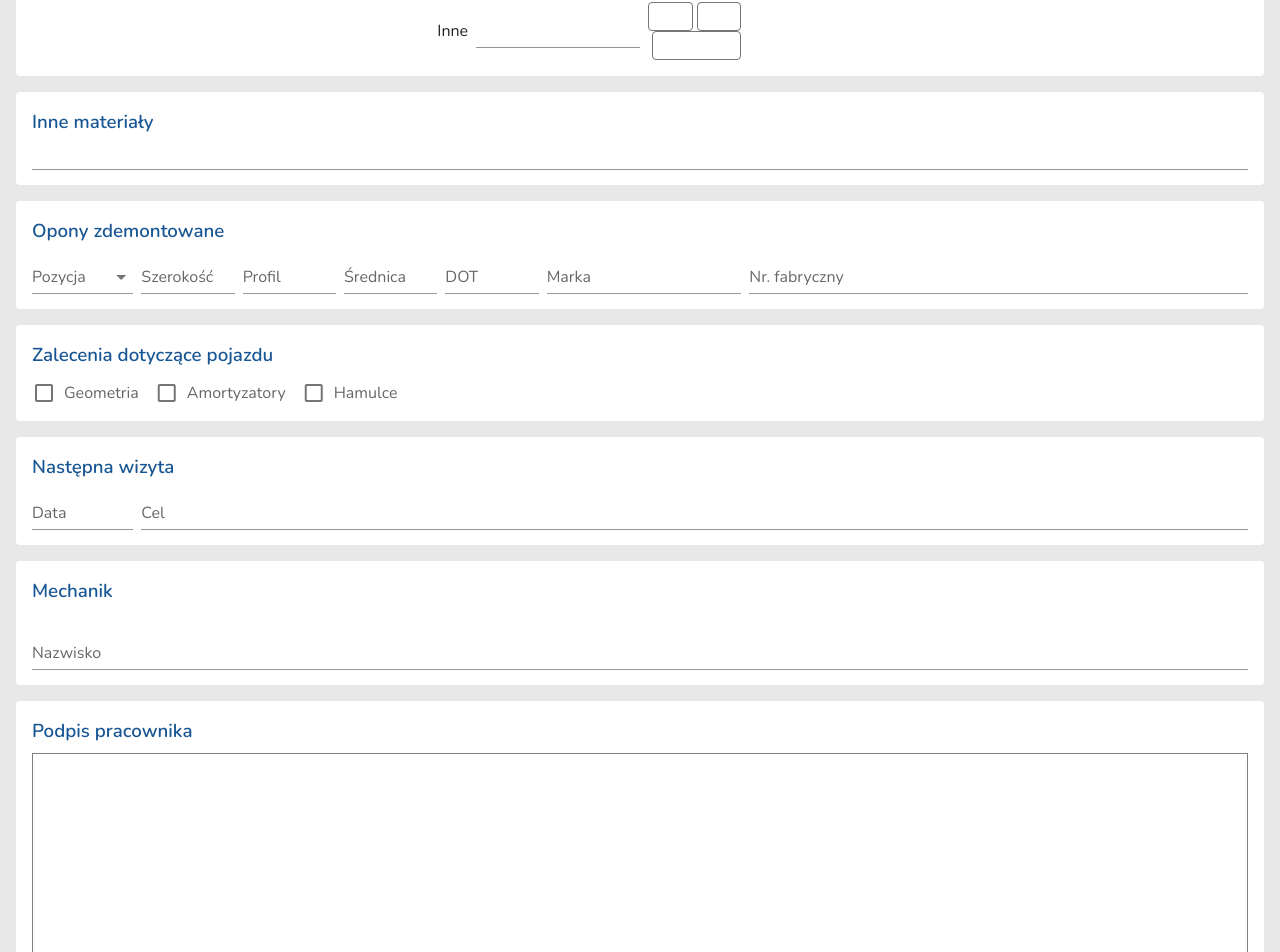
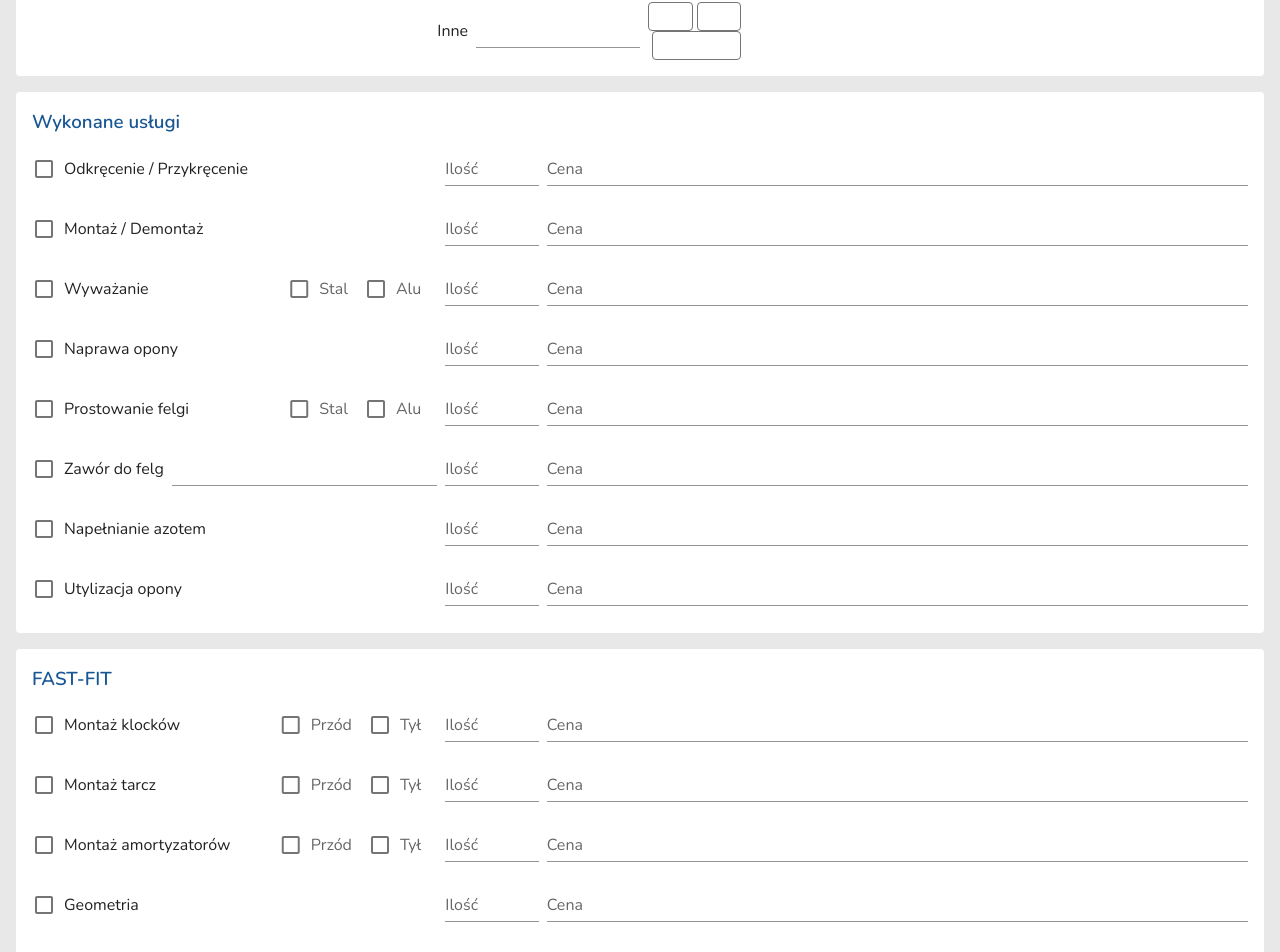
Before and after one commit to RafWiel/wulkano_vue_client, a Vue app: page /#/ in a window 1280 px wide. Before the commit this address led to /#/. Shown: the part 1848-2800 px from the top of the page. Built offline with nearby package versions, Linux system fonts and the light colour scheme.

Commit message:
Complete car service form
- Add service actions
- Add fast-fit actions
- Add periodic inspection actions

```diff
--- /dev/null
+++ b/src/components/car/ServiceAction.vue
@@ -0,0 +1,58 @@
+<template>
+  <v-row class="no-gutters">
+    <v-col cols="9" md="6" lg="4">
+      <div class="inline" >
+        <v-checkbox
+          v-model="item.isChecked"
+          hide-details
+          class="shrink"/>
+        <p class="mr-2 mt-5 text_ellipsis" >
+          {{ item.text }}
+        </p>
+        <slot name="extra-info"/>
+      </div>
+    </v-col>
+    <v-col cols="1">
+      <v-text-field
+        v-model.lazy="item.count"
+        label="Ilość"
+        type="number"
+        hide-spin-buttons
+        hide-details
+        class="ml-2"/>
+    </v-col>
+    <v-col cols="2" md="5" lg="7">
+      <v-text-field
+        v-model.lazy="item.price"
+        label="Cena"
+        hide-details
+        class="ml-2"/>
+    </v-col>
+  </v-row>
+
+</template>
+<script>
+export default
+{
+  name: 'ServiceAction',
+  props: {
+    item: Object,
+  },
+};
+</script>
+
+<style lang="scss" scoped>
+
+  .inline {
+    display: flex;
+    width: 100%;
+  }
+
+  .text_ellipsis {
+    overflow: hidden;
+    text-overflow: ellipsis;
+    white-space: nowrap;
+
+  }
+
+</style>
--- /dev/null
+++ b/src/enums/car/vehicleType.js
@@ -0,0 +1,23 @@
+const none = 0;
+const car = 1;
+const truck = 2;
+const offroad = 3;
+const cale = 4;
+
+module.exports = {
+  none,
+  car,
+  truck,
+  offroad,
+  cale,
+  items: [
+    { id: car, text: 'Osobowy' },
+    { id: truck, text: 'Dostawczy' },
+    { id: offroad, text: 'Terenowy' },
+    { id: cale, text: 'CALE' },
+  ],
+  getText(id) {
+    const item = this.items.find((u) => u.id === id);
+    return item ? item.text : '';
+  },
+};
--- a/src/enums/vehicleType.js
+++ b/src/enums/truck/vehicleType.js
@@ -1,11 +1,13 @@
-const other = 0;
+const none = 0;
 const tractor = 1;
 const truck = 2;
 const bus = 3;
 const semitrailer = 4;
 const trailer = 5;
+const other = 6;
 
 module.exports = {
+  none,
   other,
   tractor,
   truck,
--- a/src/views/car/CarServiceForm.vue
+++ b/src/views/car/CarServiceForm.vue
@@ -141,9 +141,19 @@
                   validate-on-blur
                   :rules="[rules.required]"/>
               </v-col>
+              <!-- Vehicle type -->
+              <v-col
+                cols="6" sm="4" md="3" lg="2"
+                :class="$vuetify.breakpoint.mdAndUp ? 'pl-2' : 'mt-2'">
+                <v-select
+                  v-model="item.vehicle.type"
+                  :items="vehicleTypeItems"
+                  item-value="id"
+                  hide-details="auto"
+                  label="Typ pojazdu"/>
+              </v-col>
               <!-- Mileage -->
               <v-col
-                cols="6" sm="4" md="6" lg="8"
                 class="pl-2"
                 :class="$vuetify.breakpoint.smAndUp ? '' : 'mt-2'">
                 <v-text-field
@@ -367,7 +377,7 @@
           </v-col>
         </v-row>
       </v-card>
-      <!-- Other materials -->
+      <!-- Actions -->
       <v-card
         flat
         :class="$vuetify.breakpoint.mdAndUp ? 'mx-4 mt-4 mb-4 pa-4' : 'pa-3 mt-2'">
@@ -378,27 +388,75 @@
             <v-row class="no-gutters">
               <v-col>
                 <h3 class="primary--text text--darken-1">
-                  Inne materiały
+                  Wykonane usługi
                 </h3>
               </v-col>
             </v-row>
-            <div
-              v-for="(material, index) in item.materials"
-              :key="index">
-              <v-row class="no-gutters mt-n4">
-                <v-col>
-                  <v-text-field
-                    v-model.lazy="material.item"
-                    type="input"
-                    hide-details="auto"
-                    validate-on-blur/>
+            <!-- Actions -->
+            <service-action :item="actions.screwing"/>
+            <service-action :item="actions.installation"/>
+            <service-action :item="actions.wheelBalancing">
+              <template v-slot:extra-info>
+                <v-row class="no-gutters mr-4" justify="end">
+                  <v-col cols="auto">
+                    <v-checkbox
+                      v-model="actions.wheelBalancing.steel"
+                      label="Stal"
+                      hide-details
+                      :class="$vuetify.breakpoint.smAndUp ? 'ml-4' : 'ml-2'"
+                      class="shrink mt-4"/>
+                  </v-col>
+                  <v-col cols="auto">
+                    <v-checkbox
+                      v-model="actions.wheelBalancing.alloy"
+                      label="Alu"
+                      hide-details
+                      :class="$vuetify.breakpoint.smAndUp ? 'ml-4' : 'ml-2'"
+                      class="shrink mt-4"/>
                   </v-col>
                 </v-row>
-            </div>
+              </template>
+            </service-action>
+            <service-action :item="actions.tireRepair"/>
+            <service-action :item="actions.rimStraightening">
+              <template v-slot:extra-info>
+                <v-row
+                  class="no-gutters mr-4"
+                  justify="end"
+                  :style="$vuetify.breakpoint.smAndUp ? '' : 'width: 50%'">
+                  <v-col cols="auto">
+                    <v-checkbox
+                      v-model="actions.rimStraightening.steel"
+                      label="Stal"
+                      hide-details
+                      :class="$vuetify.breakpoint.smAndUp ? 'ml-4' : 'ml-2'"
+                      class="shrink mt-4"/>
+                  </v-col>
+                  <v-col cols="auto">
+                    <v-checkbox
+                      v-model="actions.rimStraightening.alloy"
+                      label="Alu"
+                      hide-details
+                      :class="$vuetify.breakpoint.smAndUp ? 'ml-4' : 'ml-2'"
+                      class="shrink mt-4"/>
+                  </v-col>
+                </v-row>
+              </template>
+            </service-action>
+            <service-action :item="actions.airValve">
+              <template v-slot:extra-info>
+                <v-text-field
+                  v-model.lazy="actions.airValve.extraInfo"
+                  hide-details
+                  label=""/>
+              </template>
+            </service-action>
+            <service-action :item="actions.nitrogen"/>
+            <service-action :item="actions.utilization"/>
           </v-col>
         </v-row>
       </v-card>
-      <!-- Deinstalled tires -->
+      <!-- Fast-Fit -->
       <v-card
         flat
         :class="$vuetify.breakpoint.mdAndUp ? 'mx-4 mt-4 mb-4 pa-4' : 'pa-3 mt-2'">
@@ -409,26 +467,92 @@
             <v-row class="no-gutters">
               <v-col>
                 <h3 class="primary--text text--darken-1">
-                  Opony zdemontowane
+                  FAST-FIT
                 </h3>
               </v-col>
             </v-row>
-            <div
-              v-for="(tire, index) in item.deinstalledTires"
-              :key="index">
-              <tire-brand-info :item="tire" @change="addArrayObject(tire, item.deinstalledTires, 18, {
-                width: '',
-                profile: '',
-                diameter: '',
-                brand: '',
-                tread: '',
-                serial: ''
-              })"/>
-            </div>
+            <!-- Actions -->
+            <service-action :item="fastFit.brakePads">
+              <template v-slot:extra-info>
+                <v-row
+                  class="no-gutters mr-4"
+                  justify="end"
+                  :style="$vuetify.breakpoint.smAndUp ? '' : 'width: 55%'">
+                  <v-col cols="auto">
+                    <v-checkbox
+                      v-model="fastFit.brakePads.front"
+                      label="Przód"
+                      hide-details
+                      :class="$vuetify.breakpoint.smAndUp ? 'ml-4' : 'ml-2'"
+                      class="shrink mt-4"/>
+                  </v-col>
+                  <v-col cols="auto">
+                    <v-checkbox
+                      v-model="fastFit.brakePads.rear"
+                      label="Tył"
+                      hide-details
+                      :class="$vuetify.breakpoint.smAndUp ? 'ml-4' : 'ml-2'"
+                      class="shrink mt-4"/>
+                  </v-col>
+                </v-row>
+              </template>
+            </service-action>
+            <service-action :item="fastFit.brakeDiscs">
+              <template v-slot:extra-info>
+                <v-row
+                  class="no-gutters mr-4"
+                  justify="end"
+                  :style="$vuetify.breakpoint.smAndUp ? '' : 'width: 55%'">
+                  <v-col cols="auto">
+                    <v-checkbox
+                      v-model="fastFit.brakeDiscs.front"
+                      label="Przód"
+                      hide-details
+                      :class="$vuetify.breakpoint.smAndUp ? 'ml-4' : 'ml-2'"
+                      class="shrink mt-4"/>
+                  </v-col>
+                  <v-col cols="auto">
+                    <v-checkbox
+                      v-model="fastFit.brakeDiscs.rear"
+                      label="Tył"
+                      hide-details
+                      :class="$vuetify.breakpoint.smAndUp ? 'ml-4' : 'ml-2'"
+                      class="shrink mt-4"/>
+                  </v-col>
+                </v-row>
+              </template>
+            </service-action>
+            <service-action :item="fastFit.shockAbsorbers">
+              <template v-slot:extra-info>
+                <v-row
+                  class="no-gutters mr-4"
+                  justify="end"
+                  :style="$vuetify.breakpoint.smAndUp ? '' : 'width: 75%'">
+                  <v-col cols="auto">
+                    <v-checkbox
+                      v-model="fastFit.shockAbsorbers.front"
+                      label="Przód"
+                      hide-details
+                      :class="$vuetify.breakpoint.smAndUp ? 'ml-4' : 'ml-2'"
+                      class="shrink mt-4"/>
+                  </v-col>
+                  <v-col cols="auto">
+                    <v-checkbox
+                      v-model="fastFit.shockAbsorbers.rear"
+                      label="Tył"
+                      hide-details
+                      :class="$vuetify.breakpoint.smAndUp ? 'ml-4' : 'ml-2'"
+                      class="shrink mt-4"/>
+                  </v-col>
+                </v-row>
+              </template>
+            </service-action>
+            <service-action :item="fastFit.geometry"/>
+            <service-action :item="fastFit.fuelFilter"/>
           </v-col>
         </v-row>
       </v-card>
-      <!-- Recommendations -->
+      <!-- Periodic inspection -->
       <v-card
         flat
         :class="$vuetify.breakpoint.mdAndUp ? 'mx-4 mt-4 mb-4 pa-4' : 'pa-3 mt-2'">
@@ -439,116 +563,58 @@
             <v-row class="no-gutters">
               <v-col>
                 <h3 class="primary--text text--darken-1">
-                  Zalecenia dotyczące pojazdu
+                  Przegląd okresowy
                 </h3>
               </v-col>
             </v-row>
-            <v-row class="no-gutters mt-2">
+            <!-- Actions -->
+            <service-action :item="inspection.oil"/>
+            <service-action :item="inspection.oilFilter"/>
+            <service-action :item="inspection.airFilter"/>
+            <service-action :item="inspection.interiorFilter"/>
+            <service-action :item="inspection.airco">
+              <template v-slot:extra-info>
+                <v-row
+                  class="no-gutters"
+                  :style="$vuetify.breakpoint.smAndUp ? '' : 'width: 50%'">
                   <v-col cols="12" sm="auto">
                     <v-checkbox
-                  v-model="item.recommendations.geometry"
-                  label="Geometria"
+                      v-model="inspection.airco.cleaning"
+                      label="Czyszczenie"
                       hide-details
-                  class="shrink mt-0"/>
+                      :class="$vuetify.breakpoint.smAndUp ? 'ml-4' : 'ml-2'"
+                      class="shrink mt-4"/>
                   </v-col>
                   <v-col cols="12" sm="auto">
                     <v-checkbox
-                  v-model="item.recommendations.shockAbsorbers"
-                  label="Amortyzatory"
+                      v-model="inspection.airco.filter"
+                      label="Filtr"
                       hide-details
-                  :class="$vuetify.breakpoint.smAndUp ? 'ml-4' : ''"
-                  class="shrink mt-0"/>
+                      :class="$vuetify.breakpoint.smAndUp ? 'ml-4' : 'ml-2'"
+                      class="shrink mt-4"/>
                   </v-col>
                   <v-col cols="12" sm="auto">
                     <v-checkbox
-                  v-model="item.recommendations.brakes"
-                  label="Hamulce"
+                      v-model="inspection.airco.filling"
+                      label="Napełnianie"
                       hide-details
-                  :class="$vuetify.breakpoint.smAndUp ? 'ml-4' : ''"
-                  class="shrink mt-0"/>
+                      :class="$vuetify.breakpoint.smAndUp ? 'ml-4' : 'ml-2'"
+                      class="shrink mt-4"/>
                   </v-col>
                 </v-row>
-          </v-col>
-        </v-row>
-      </v-card>
-      <!-- Next visit -->
-      <v-card
-        flat
-        :class="$vuetify.breakpoint.mdAndUp ? 'mx-4 mt-4 mb-4 pa-4' : 'pa-3 mt-2'">
-        <v-row class="no-gutters">
-          <!-- Content column -->
-          <v-col cols="12" class="pa-0">
-            <!-- Title -->
-            <v-row class="no-gutters">
-              <v-col>
-                <h3 class="primary--text text--darken-1">
-                  Następna wizyta
-                </h3>
-              </v-col>
-            </v-row>
-            <v-row class="no-gutters">
-              <v-col cols="3" md="2" lg="1">
-                <v-menu
-                  v-model="item.nextVisit.isDatePickerVisible"
-                  :close-on-content-click="false"
-                  :nudge-right="40"
-                  transition="scale-transition"
-                  offset-y
-                  class="pa-0"
-                  min-width="auto">
-                  <template v-slot:activator="{ on, attrs }">
-                    <v-text-field
-                      v-model="item.nextVisit.date"
-                      label="Data"
-                      readonly
+              </template>
+            </service-action>
+            <service-action :item="inspection.other">
+              <template v-slot:extra-info>
+                <v-textarea
+                  label=""
                   hide-details="auto"
-                      v-bind="attrs"
-                      v-on="on"/>
+                  validate-on-blur
+                  auto-grow
+                  rows="1"
+                  v-model.lazy="inspection.other.extraInfo"/>
               </template>
-                  <v-date-picker
-                    v-model="item.nextVisit.date"
-                    no-title
-                    locale="pl-pl"
-                    @input="item.nextVisit.isDatePickerVisible = false"/>
-                </v-menu>
-              </v-col>
-              <v-col class="ml-2">
-                <v-text-field
-                  v-model.lazy="item.nextVisit.purpose"
-                  type="input"
-                  label="Cel"
-                  hide-details="auto"
-                  validate-on-blur/>
-              </v-col>
-            </v-row>
-          </v-col>
-        </v-row>
-      </v-card>
-      <!-- Mechanic -->
-      <v-card
-        flat
-        :class="$vuetify.breakpoint.mdAndUp ? 'mx-4 mt-4 mb-4 pa-4' : 'pa-3 mt-2'">
-        <v-row class="no-gutters">
-          <!-- Content column -->
-          <v-col cols="12" class="pa-0">
-            <!-- Title -->
-            <v-row class="no-gutters">
-              <v-col>
-                <h3 class="primary--text text--darken-1">
-                  Mechanik
-                </h3>
-              </v-col>
-            </v-row>
-            <v-row
-              v-for="(mechanic, index) in item.mechanics"
-              :key="index"
-              class="no-gutters mt-2">
-              <v-col>
-                <mechanic :item="mechanic" @change="addArrayObject(mechanic, item.mechanics, 5, {
-                  name: '',
-                })"/>
-              </v-col>
-            </v-row>
+            </service-action>
           </v-col>
         </v-row>
       </v-card>
@@ -632,11 +698,12 @@ import tireLocation from '@/enums/car/tireLocation';
 import axleLocation from '@/enums/axleLocation';
 import bool from '@/enums/bool';
 import tireChangeType from '@/enums/car/tireChangeType';
+import vehicleType from '@/enums/car/vehicleType';
 import TireMeasurementInfo from '@/components/car/TireMeasurementInfo.vue';
 import TireBrandInfo from '@/components/car/TireBrandInfo.vue';
 import SignatureField from '@/components/SignatureField.vue';
-import Mechanic from '@/components/Mechanic.vue';
 import VisualInspection from '@/components/car/VisualInspection.vue';
+import ServiceAction from '@/components/car/ServiceAction.vue';
 
 export default {
   name: 'OrderForm',
@@ -644,8 +711,8 @@ export default {
     TireMeasurementInfo,
     TireBrandInfo,
     SignatureField,
-    Mechanic,
     VisualInspection,
+    ServiceAction,
   },
   computed: {
     date() {
@@ -665,6 +732,7 @@ export default {
       vehicle: {
         name: '',
         registrationNumber: '',
+        type: 0,
         mileage: '',
       },
       description: '',
@@ -713,34 +781,6 @@ export default {
         hubcups: false,
       },
       tireChange: tireChangeType.none,
-      materials: [
-        {
-          item: '',
-        },
-      ],
-      deinstalledTires: [
-        {
-          width: '',
-          profile: '',
-          diameter: '',
-          brand: '',
-          tread: '',
-          serial: '',
-        },
-      ],
-      recommendations: {
-        geometry: false,
-        shockAbsorbers: false,
-        brakes: false,
-      },
-      nextVisit: {
-        isDatePickerVisible: false,
-        date: '',
-        purpose: '',
-      },
-      mechanics: [
-        { name: '' },
-      ],
     },
     visualInspection: {
       brakePads: {
@@ -805,6 +845,141 @@ export default {
         extraInfo: '',
       },
     },
+    actions: {
+      screwing: {
+        isChecked: false,
+        text: 'Odkręcenie / Przykręcenie',
+        count: '',
+        price: '',
+      },
+      installation: {
+        isChecked: false,
+        text: 'Montaż / Demontaż',
+        count: '',
+        price: '',
+      },
+      wheelBalancing: {
+        isChecked: false,
+        text: 'Wyważanie',
+        count: '',
+        price: '',
+        steel: false,
+        alloy: false,
+      },
+      tireRepair: {
+        isChecked: false,
+        text: 'Naprawa opony',
+        count: '',
+        price: '',
+      },
+      rimStraightening: {
+        isChecked: false,
+        text: 'Prostowanie felgi',
+        count: '',
+        price: '',
+        steel: false,
+        alloy: false,
+      },
+      airValve: {
+        isChecked: false,
+        text: 'Zawór do felg',
+        count: '',
+        price: '',
+        extraInfo: '',
+      },
+      nitrogen: {
+        isChecked: false,
+        text: 'Napełnianie azotem',
+        count: '',
+        price: '',
+      },
+      utilization: {
+        isChecked: false,
+        text: 'Utylizacja opony',
+        count: '',
+        price: '',
+      },
+    },
+    fastFit: {
+      brakePads: {
+        isChecked: false,
+        text: 'Montaż klocków',
+        count: '',
+        price: '',
+        front: false,
+        rear: false,
+      },
+      brakeDiscs: {
+        isChecked: false,
+        text: 'Montaż tarcz',
+        count: '',
+        price: '',
+        front: false,
+        rear: false,
+      },
+      shockAbsorbers: {
+        isChecked: false,
+        text: 'Montaż amortyzatorów',
+        count: '',
+        price: '',
+        front: false,
+        rear: false,
+      },
+      geometry: {
+        isChecked: false,
+        text: 'Geometria',
+        count: '',
+        price: '',
+      },
+      fuelFilter: {
+        isChecked: false,
+        text: 'Wymiana filtra paliwa',
+        count: '',
+        price: '',
+      },
+    },
+    inspection: {
+      oil: {
+        isChecked: false,
+        text: 'Wymiana oleju silnikowego',
+        count: '',
+        price: '',
+      },
+      oilFilter: {
+        isChecked: false,
+        text: 'Wymiana filtra oleju',
+        count: '',
+        price: '',
+      },
+      airFilter: {
+        isChecked: false,
+        text: 'Wymiana filtra powietrza',
+        count: '',
+        price: '',
+      },
+      interiorFilter: {
+        isChecked: false,
+        text: 'Wymiana filtra kabiny',
+        count: '',
+        price: '',
+      },
+      airco: {
+        isChecked: false,
+        text: 'Klimatyzacja',
+        count: '',
+        price: '',
+        cleaning: false,
+        filter: false,
+        filling: false,
+      },
+      other: {
+        isChecked: false,
+        text: 'Inne',
+        count: '',
+        price: '',
+        extraInfo: '',
+      },
+    },
     rules: {
       required: rules.required,
       integer: rules.integer,
@@ -812,6 +987,7 @@ export default {
     axleLocationItems: axleLocation.items,
     boolItems: bool.items,
     tireChangeItems: tireChangeType.items,
+    vehicleTypeItems: vehicleType.items,
   }),
   methods: {
     addArrayObject(item, array, maxCount, newItem) {
--- a/src/views/truck/TruckServiceForm.vue
+++ b/src/views/truck/TruckServiceForm.vue
@@ -641,7 +641,7 @@
 <script>
 import moment from 'moment';
 import rules from '@/misc/rules';
-import vehicleType from '@/enums/vehicleType';
+import vehicleType from '@/enums/truck/vehicleType';
 import tireLocation from '@/enums/truck/tireLocation';
 import TireMeasurementInfo from '@/components/truck/TireMeasurementInfo.vue';
 import ServiceAction from '@/components/truck/ServiceAction.vue';
```
Lines whose indentation alone changed are shown as unchanged.
